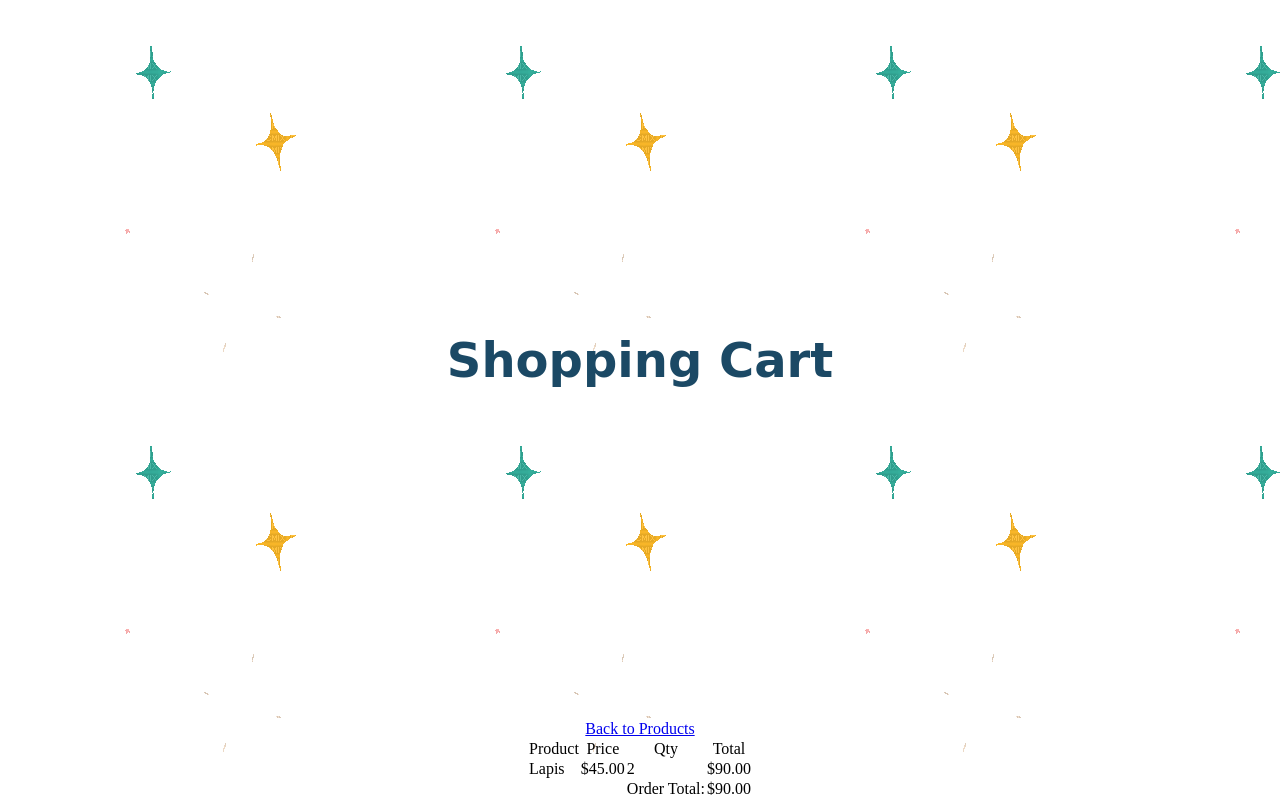
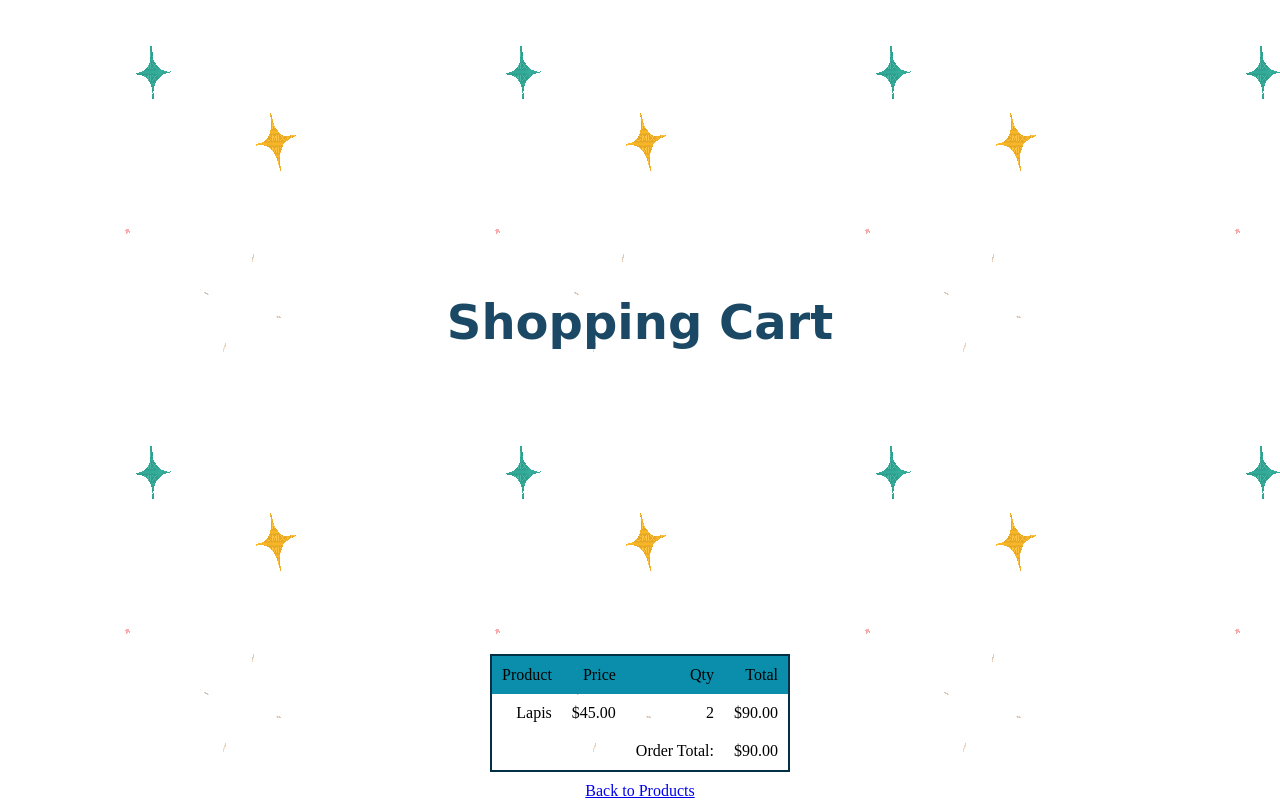
Before and after one commit to karyssa-dandrea/lab-06-e-commerce-site, a website: page cart/index.html in a window 1280 px wide. Drawn offline with Linux system fonts and the light colour scheme.

Commit message:
added styling to my cart.css

```diff
--- a/cart/index.html
+++ b/cart/index.html
@@ -11,7 +11,6 @@
 </head>
 <body>
     <h1> Shopping Cart</h1>
-    <a href="../">Back to Products</a>
     <table>
         <thead>
             <th>Product</th>
@@ -35,5 +34,6 @@
         </tfoot>
 
     </table>
+    <a href="../">Back to Products</a>
 </body>
 </html>
--- a/styles/cart.css
+++ b/styles/cart.css
@@ -0,0 +1,23 @@
+h1 {
+    font-family: 'UnifrakturCook', cursive;
+    font-size: 3rem;
+    text-align: center;
+    color: #1B4965;
+    font-weight: bold;
+    margin: auto;
+}
+
+table {
+    border: 2px solid #023047;
+    border-collapse: collapse;
+     margin: 10px;
+}
+
+thead {
+    background-color: #0b8eab;
+}
+
+table th, table td {
+    padding: 10px;
+    text-align: right;
+}
```
